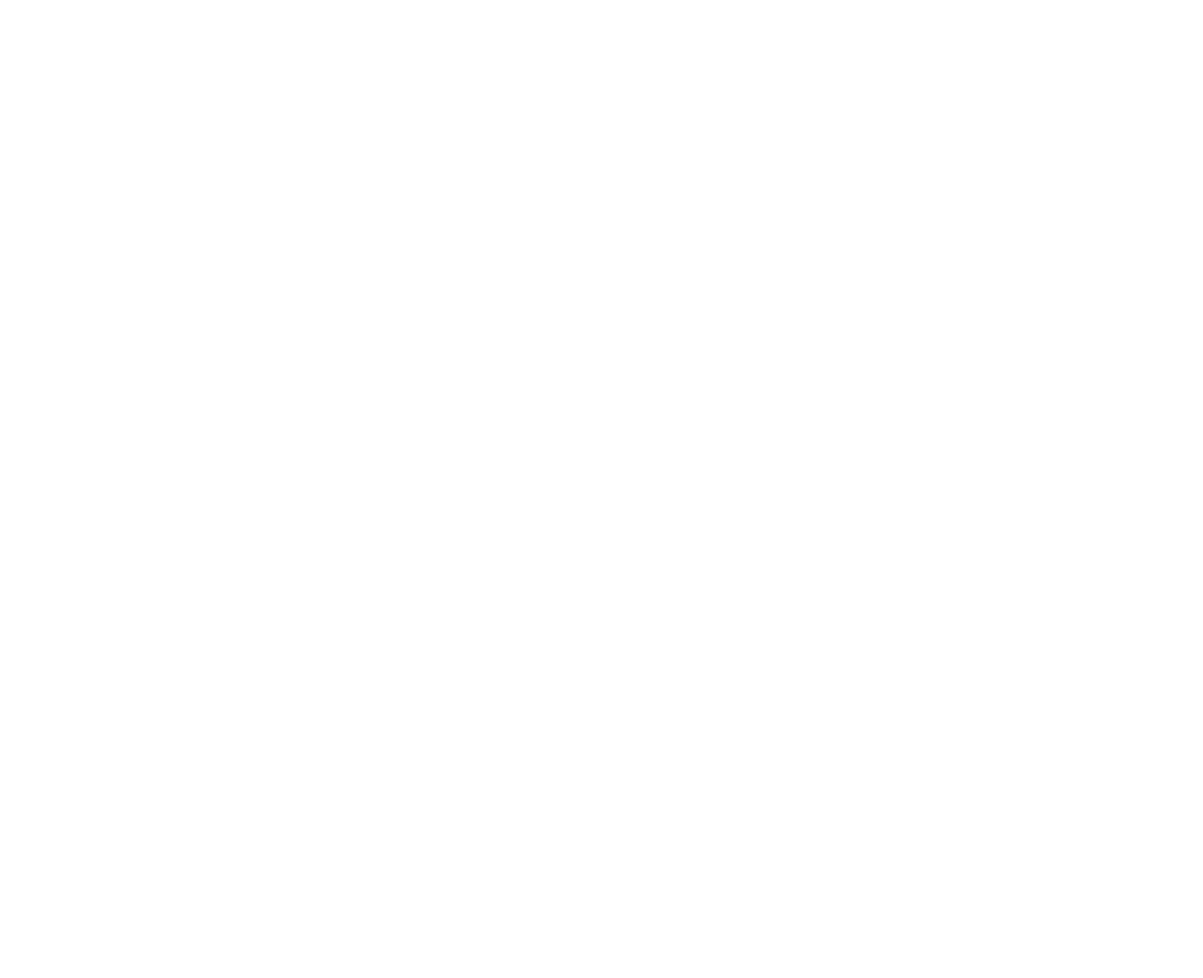
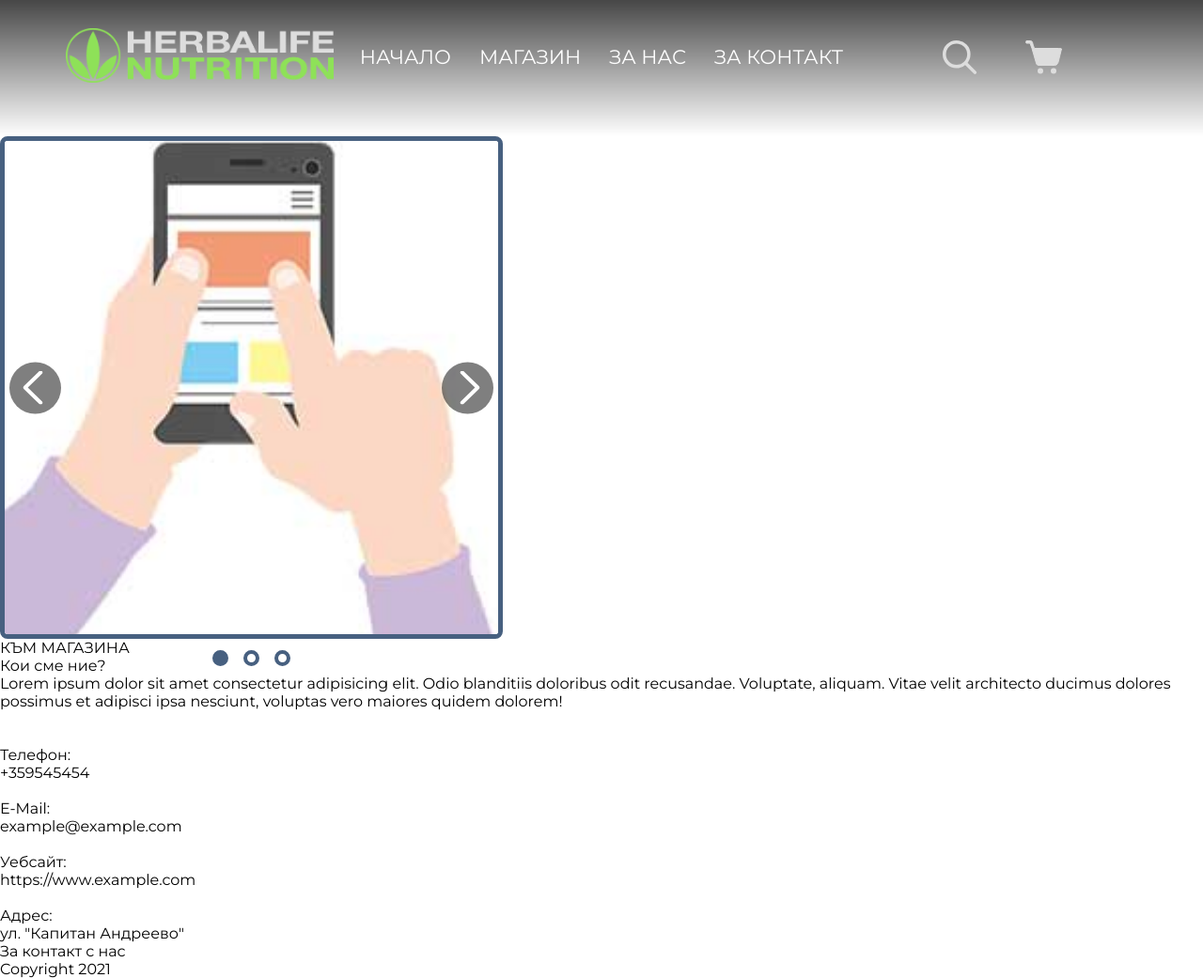
Before and after one commit to LoUnDeRR/HerbalifeNutritionWeb, a plain HTML site: page index.html in a window 1280 px wide. Shown: the whole page at 94% size. Before the commit the page ends 800 px from the top, so only its background shows below. Drawn offline with Linux system fonts and the light colour scheme.

Commit message:
Main Page Progress +Slideshow

```diff
--- /dev/null
+++ b/dist/style.css
@@ -0,0 +1,163 @@
+/*GLOBALS*/
+*{margin:0; padding:0; list-style:none;}
+a{text-decoration:none;	color:#666;}
+a:hover{color:#1bc1a3;}
+body, hmtl{background: #ecf0f1; font-family: 'Anton', sans-serif;}
+
+
+#wrapper{
+	width:600px;
+	margin:50px auto;
+	height:400px;
+	position:relative;
+	color:#fff;
+	text-shadow:rgba(0,0,0,0.1) 2px 2px 0px;
+}
+
+#slider-wrap{
+	width:600px;
+	height:400px;
+	position:relative;
+	overflow:hidden;
+}
+
+#slider-wrap ul#slider{
+	width:100%;
+	height:100%;
+
+	position:absolute;
+	top:0;
+	left:0;
+}
+
+#slider-wrap ul#slider li{
+	float:left;
+	position:relative;
+	width:600px;
+	height:400px;
+}
+
+#slider-wrap ul#slider li > div{
+	position:absolute;
+	top:20px;
+	left:35px;
+}
+
+#slider-wrap ul#slider li > div h3{
+	font-size:36px;
+	text-transform:uppercase;
+}
+
+#slider-wrap ul#slider li > div span{
+	font-family: Neucha, Arial, sans serif;
+	font-size:21px;
+}
+
+#slider-wrap ul#slider li i{
+	text-align:center;
+	line-height:400px;
+	display:block;
+	width:100%;
+	font-size:90px;
+}
+
+
+/*btns*/
+.btns{
+	position:absolute;
+	width:50px;
+	height:60px;
+	top:50%;
+	margin-top:-25px;
+	line-height:57px;
+	text-align:center;
+	cursor:pointer;
+	background:rgba(0,0,0,0.1);
+	z-index:100;
+
+
+	-webkit-user-select: none;
+	-moz-user-select: none;
+	-khtml-user-select: none;
+	-ms-user-select: none;
+
+	-webkit-transition: all 0.1s ease;
+	-moz-transition: all 0.1s ease;
+	-o-transition: all 0.1s ease;
+	-ms-transition: all 0.1s ease;
+	transition: all 0.1s ease;
+}
+
+.btns:hover{
+	background:rgba(0,0,0,0.3);
+}
+
+#next{right:-50px; border-radius:7px 0px 0px 7px;}
+#previous{left:-50px; border-radius:0px 7px 7px 7px;}
+#counter{
+	top: 30px;
+	right:35px;
+	width:auto;
+	position:absolute;
+}
+
+#slider-wrap.active #next{right:0px;}
+#slider-wrap.active #previous{left:0px;}
+
+
+/*bar*/
+#pagination-wrap{
+	min-width:20px;
+	margin-top:350px;
+	margin-left: auto;
+	margin-right: auto;
+	height:15px;
+	position:relative;
+	text-align:center;
+}
+
+#pagination-wrap ul {
+	width:100%;
+}
+
+#pagination-wrap ul li{
+	margin: 0 4px;
+	display: inline-block;
+	width:5px;
+	height:5px;
+	border-radius:50%;
+	background:#fff;
+	opacity:0.5;
+	position:relative;
+  top:0;
+
+
+}
+
+#pagination-wrap ul li.active{
+  width:12px;
+  height:12px;
+  top:3px;
+	opacity:1;
+	box-shadow:rgba(0,0,0,0.1) 1px 1px 0px;
+}
+
+
+
+
+/*Header*/
+h1, h2{text-shadow:none; text-align:center;}
+h1{	color: #666; text-transform:uppercase;	font-size:36px;}
+h2{ color: #7f8c8d; font-family: Neucha, Arial, sans serif; font-size:18px; margin-bottom:30px;}
+
+
+
+
+/*ANIMATION*/
+#slider-wrap ul, #pagination-wrap ul li{
+	-webkit-transition: all 0.3s cubic-bezier(1,.01,.32,1);
+	-moz-transition: all 0.3s cubic-bezier(1,.01,.32,1);
+	-o-transition: all 0.3s cubic-bezier(1,.01,.32,1);
+	-ms-transition: all 0.3s cubic-bezier(1,.01,.32,1);
+	transition: all 0.3s cubic-bezier(1,.01,.32,1);
+}
--- a/index.css
+++ b/index.css
@@ -0,0 +1,62 @@
+@import url('https://fonts.googleapis.com/css2?family=Montserrat:ital,wght@0,100;0,200;0,300;0,400;0,500;0,600;0,700;0,800;0,900;1,100;1,200;1,300;1,400;1,500;1,600;1,700;1,800;1,900&display=swap');
+* {
+    box-sizing: border-box;
+    margin: 0;
+    padding: 0;
+    font-family: 'Montserrat', sans-serif;
+    font-weight: 400;
+    font-language-override: "ENG";
+}
+
+/* Navbar*/
+
+.navbar {
+    position: sticky;
+    display: inline-flex;
+    justify-content: center;
+    align-items: center;
+    top: 0;
+    left: 0;
+    width: 100%;
+    height: 145px;
+    background: linear-gradient(180deg, rgba(0, 0, 0, 0.75) -3.79%, rgba(0, 0, 0, 0) 100%);
+}
+
+.navbar_logo {
+    position: absolute;
+    top: 30px;
+    left: 70px;
+    height: 58px;
+    cursor: pointer;
+}
+
+.navbar ul {
+    margin-top: -25px;
+    color: #FFFFFF;
+    font-size: 21px;
+    list-style: none;
+    display: inline-flex;
+}
+
+.navbar ul li {
+    padding: 15px;
+    cursor: pointer;
+}
+
+.navbar_search {
+    position: absolute;
+    right: 240px;
+    top: 43px;
+    width: 37px;
+    height: 37px;
+    cursor: pointer;
+}
+
+.navbar_cart {
+    position: absolute;
+    right: 150px;
+    top: 41px;
+    width: 39px;
+    height: 39px;
+    cursor: pointer;
+}
--- a/index.html
+++ b/index.html
@@ -1,11 +1,109 @@
 <!DOCTYPE html>
 <html lang="en">
+
 <head>
     <meta charset="UTF-8">
     <meta name="viewport" content="width=device-width, initial-scale=1.0">
     <title>Document</title>
+    <link rel="stylesheet" href="index.css">
+    <link rel="stylesheet" href="slideshowMain.css">
 </head>
+
 <body>
+    <!-- Navbar -->
+    <div class="navbar">
+        <img class="navbar_logo" src="/siteImages/logoHLWhite.png" alt="">
+        <ul class="navbar_nav">
+            <li class="navbar_nav_active">НАЧАЛО</li>
+            <li>МАГАЗИН</li>
+            <li>ЗА НАС</li>
+            <li>ЗА КОНТАКТ</li>
+        </ul>
+        <img class="navbar_search" src="/icons/search.svg" alt="">
+        <img class="navbar_cart" src="/icons/cart.svg" alt="">
+    </div>
 
+    <!-- Main -->
+    <!-- slideshow -->
+    <div id="o_slideshow">
+        <div id="wrapper">
+            <div id="slider_wrap">
+                <ul id="slider">
+                    <li>
+                        <img src="productImages/dummy-pdt-a.jpg" alt="">
+                    </li>
+                    <li>
+                        <img src="productImages/dummy-pdt-b.png" alt="">
+                    </li>
+                    <li>
+                        <img src="productImages/p1.png" alt="">
+                    </li>
+                </ul>
+
+                <!-- controls -->
+                <div class="btns" id="next">
+                    <img src="/icons/rightArrow.svg" alt="">
+                </div>
+                <div class="btns" id="previous">
+                    <img src="/icons/leftArrow.svg" alt="">
+                </div>
+                <!-- !controls -->
+
+            </div>
+            <div id="pagination_wrap">
+                <ul>
+                </ul>
+            </div>
+        </div>
+        <script src="/slideshowMain.js"></script>
+        <!-- !slideshow -->
+    </div>
+    <div id="store_btn_redirect">
+        <span>КЪМ МАГАЗИНА</span>
+        <img src="" alt="">
+    </div>
+
+    <!-- About -->
+    <div id="about_container">
+        <p id="about_container_title">Кои сме ние?</p>
+        <p id="about_container_text">Lorem ipsum dolor sit amet consectetur adipisicing elit. Odio blanditiis doloribus
+            odit recusandae. Voluptate, aliquam. Vitae velit architecto ducimus dolores possimus et adipisci ipsa
+            nesciunt, voluptas vero maiores quidem dolorem!</p>
+    </div>
+    <img id="about_image" src="" alt="">
+
+
+    <!-- Contact -->
+    <div id="contact_container">
+        <div id="contact_info">
+            <div id="contact_telephone">
+                <img id="contact_telephone_icon" src="" alt="">
+                <p id="contact_telephone_title">Телефон:</p>
+                <p id="contact_telephone_content">+359545454</p>
+            </div>
+            <div id="contact_email">
+                <img id="contact_email_icon" src="" alt="">
+                <p id="contact_email_title">E-Mail:</p>
+                <p id="contact_email_content">example@example.com</p>
+            </div>
+            <div id="contact_website">
+                <img id="contact_website_icon" src="" alt="">
+                <p id="contact_website_title">Уебсайт:</p>
+                <p id="contact_website_content">https://www.example.com</p>
+            </div>
+            <div id="contact_address">
+                <img id="contact_address_icon" src="" alt="">
+                <p id="contact_address_title">Адрес:</p>
+                <p id="contact_address_content">ул. "Капитан Андреево"</p>
+            </div>
+        </div>
+        <div>
+            <p>За контакт с нас</p>
+        </div>
+    </div>
+    <div class="footer">
+        <span>Copyright 2021</span>
+    </div>
 </body>
+
 </html>
--- /dev/null
+++ b/slideshowMain.css
@@ -0,0 +1,114 @@
+:root {
+	--slideshowSize: 535px;
+	--btnSize: 55px;
+}
+
+#wrapper {
+	width: var(--slideshowSize);
+	height: var(--slideshowSize);
+	position: relative;
+	user-select: none;
+}
+
+#slider_wrap {
+	width: 100%;
+	height: 100%;
+	position: relative;
+	overflow: hidden;
+	border: 5px solid #476080;
+	border-radius: 8px;
+}
+
+#slider_wrap #slider {
+	width: 100%;
+	height: 100%;
+	position: absolute;
+	top: 0;
+	left: 0;
+}
+
+#slider_wrap #slider li {
+	float: left;
+	position: relative;
+	width: var(--slideshowSize);
+	height: var(--slideshowSize);
+}
+
+#slider_wrap #slider img {
+	height: 100%;
+	width: 100%;
+	object-fit: cover;
+}
+
+.btns {
+	position: absolute;
+	width: var(--btnSize);
+	height: var(--btnSize);
+	cursor: pointer;
+	background: rgba(0, 0, 0, 0.5);
+	top: 50%;
+	transform: translate(0, -50%);
+	border-radius: 50%;
+}
+
+.btns:hover {
+	background: rgba(0, 0, 0, 0.85);
+}
+
+#previous img {
+	position: absolute;
+	left: 45%;
+	top: 50%;
+	transform: translate(-50%, -50%);
+}
+
+#next img {
+	position: absolute;
+	left: 55%;
+	top: 50%;
+	transform: translate(-50%, -50%);
+}
+
+#next {
+	right: 5px;
+}
+
+#previous {
+	left: 5px;
+}
+
+#pagination_wrap {
+	margin-top: 10px;
+	min-width: 20px;
+	margin-left: auto;
+	margin-right: auto;
+	height: 15px;
+	position: relative;
+}
+
+#pagination_wrap ul {
+	width: 100%;
+	display: table;
+	text-align: center;
+}
+
+#pagination_wrap ul li {
+	vertical-align: middle;
+	margin: 0 8px;
+	display: inline-block;
+	width: 17px;
+	height: 17px;
+	border-radius: 50%;
+	border: 4px solid #476080;
+	position: relative;
+}
+
+#pagination_wrap ul li.active {
+	background-color: #476080;
+}
+
+/*? ANIMATION */
+
+#slider_wrap ul, #pagination-wrap ul li {
+	transition: all 0.3s cubic-bezier(1, .01, .32, 1);
+}
--- /dev/null
+++ b/slideshowMain.js
@@ -0,0 +1,74 @@
+var slideshow = {
+	pos: null,
+	totalSlides: null,
+	sliderWidth: null,
+
+	buildSlider: function () {
+		slideshow.pos = 0;
+		slideshow.totalSlides = document.querySelectorAll('#slider_wrap img').length - 2;
+		//? Get the width of one slider
+		slideshow.sliderWidth = document.querySelector('#slider_wrap img').width;
+
+		//? Set the slider width which contains all slides - sliderWidth * totalSlides
+		document.querySelector('#slider_wrap #slider').style.width = `${slideshow.sliderWidth * slideshow.totalSlides}px`;
+
+		//? Next slide click listener
+		document.querySelector('#next').addEventListener("click", function () {
+			slideshow.slideRight();
+			//? Stop automatic switching
+			clearInterval(autoSlider);
+		});
+
+		//? Previous slide click listener
+		document.querySelector('#previous').addEventListener("click", function () {
+			slideshow.slideLeft();
+			//? Stop automatic switching
+			clearInterval(autoSlider);
+		});
+
+		//? For each slide
+		document.querySelectorAll("#slider_wrap ul li").forEach(element => {
+			//? Create a pagination
+			var li = document.createElement('li');
+			document.querySelector('#pagination_wrap ul').appendChild(li);
+		})
+
+		//? Initialize first pagination
+		slideshow.pagination();
+	},
+
+	slideLeft: function () {
+		slideshow.pos--;
+		if (slideshow.pos == -1) { slideshow.pos = slideshow.totalSlides - 1; }
+		document.querySelector('#slider').style.left = -(slideshow.sliderWidth * slideshow.pos) + 'px';
+		slideshow.pagination();
+	},
+
+	slideRight: function () {
+		slideshow.pos++;
+		if (slideshow.pos == slideshow.totalSlides) { slideshow.pos = 0; }
+		document.querySelector('#slider').style.left = -(slideshow.sliderWidth * slideshow.pos) + 'px';
+		slideshow.pagination();
+	},
+
+	pagination: function () {
+		//? For each page
+		document.querySelectorAll('#pagination_wrap ul li').forEach(element => {
+			//? Remove active class
+			element.classList.remove('active');
+		})
+		//? Add class active to the page that's at 'pos'
+		document.querySelector("#pagination_wrap ul").children[slideshow.pos].classList.add('active');
+	}
+
+	// destroySlideshow: function () {
+	// 	document.getElementById("slider").style.left = 0;
+	// 	document.querySelector('#next').removeEventListener("click", slideshow.slideRight);
+	// 	document.querySelector('#previous').removeEventListener("click", slideshow.slideLeft);
+	// 	document.querySelector('#pagination_wrap ul').innerHTML = "";
+	// 	document.querySelector('#slider').innerHTML = "";
+	// }
+};
+window.addEventListener('DOMContentLoaded', slideshow.buildSlider);
+
+let autoSlider = setInterval(slideshow.slideRight, 400);
```
Also changed, not shown: dist/index.html (added, +84 -0 lines), dist/script.js (added, +106 -0 lines), icons/cart.svg (added), icons/search.svg (added), siteImages/logoHL.png (added), siteImages/logoHLWhite.png (added).
